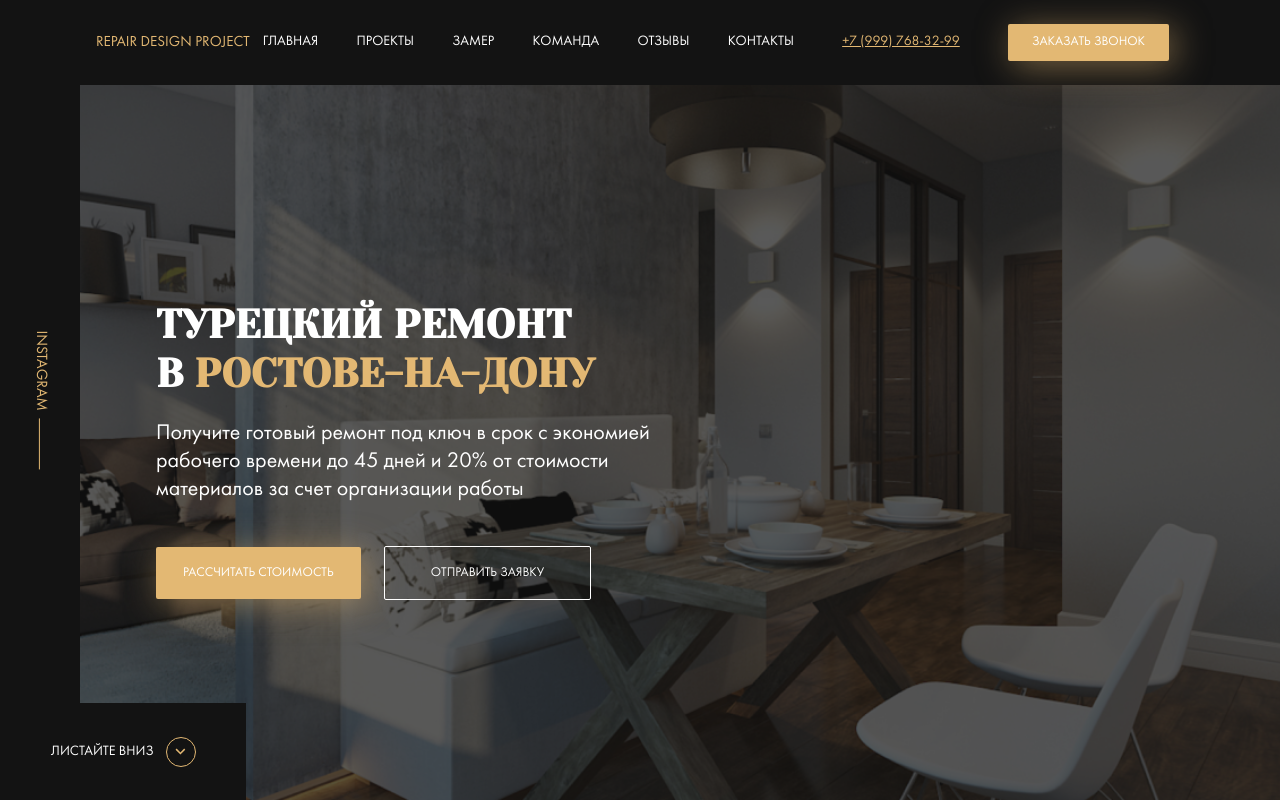
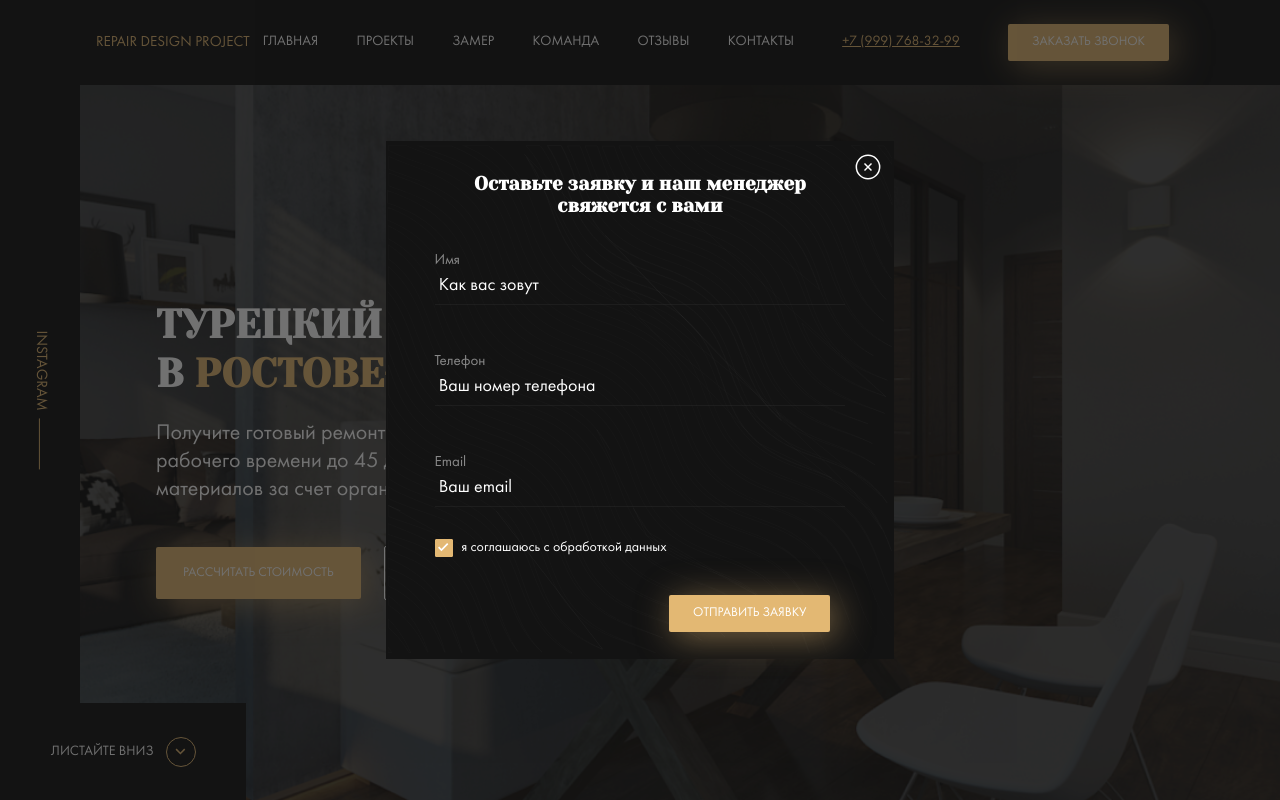
Before and after one commit to pavelgitvasilev/pavelfreelance, a website: page index.html in a window 1280 px wide. Shown: the top 800 px of the page. Drawn offline with Linux system fonts and the light colour scheme; files whose address does not match are found by name.

Commit message:
feat: add modal dialog

```diff
--- a/index.html
+++ b/index.html
@@ -304,8 +304,30 @@
     <!-- /.row -->
   </div>
 </section>
-
 </main>
+  <div class="modal">
+    <div class="modal__dialog">
+      <button class="modal__close"></button>
+      <h3 class="modal__title">Оставьте заявку и наш менеджер свяжется с вами</h3>
+      <form action="#" class="form modal__form">
+        <label for="user-name" class="label form__label label--light">Имя</label>
+        <input type="text" class="input form__input modal__input" id="user-name" placeholder="Как вас зовут">
+        <label for="user-phone" class="label form__label label--light">Телефон</label>
+        <input type="tel" class="input form__input modal__input" id="user-phone" placeholder="Ваш номер телефона">
+        <label for="user-email" class="label form__label label--light">Email</label>
+        <input type="email" class="input form__input modal__input" id="user-email" placeholder="Ваш email">
+        <div class="policy modal__policy">
+          <input type="checkbox" name="policy-checkbox" id="policy-checkbox" class="policy__checkbox" checked>
+          <label for="policy-checkbox" class="policy__label">я соглашаюсь с обработкой данных</label>
+        </div>
+        <!-- /.policy -->
+        <button class="button button--primary modal__button">Отправить заявку</button>
+      </form>
+      <!-- /.form modal__form -->
+    </div>
+    <!-- /.modal-dialog -->
+  </div>
+  <!-- /.modal -->
 
 </body>
 </html>
--- a/sass/_interface.sass
+++ b/sass/_interface.sass
@@ -20,3 +20,39 @@
   background-color: transparent
   color: $light
   width: 207px
+
+.label
+  &--light
+    color: rgba($light, 0.5)
+    font-size: 1.07rem
+
+.input
+  background-color: transparent
+  border: none
+  border-bottom: 1px solid rgba(54, 54, 54, 0.3)
+  font-size: 1.285rem
+  color: $light
+  padding: 0.5rem 0
+  &::placeholder
+    color: $light
+    padding: 0.3rem
+
+.policy
+  &__checkbox
+    opacity: 0
+    visibility: hidden
+    &:checked +
+      .policy__label
+        &::before
+          background: $primary url('../img/checkbox.svg') no-repeat center / 0.8rem
+  &__label
+    display: flex
+    align-items: center
+    &::before
+      content: ''
+      width: 18px
+      height: 18px
+      border: 1px solid $primary
+      border-radius: 1px
+      cursor: pointer
+      margin-right: 0.64rem
--- a/sass/style.sass
+++ b/sass/style.sass
@@ -8,4 +8,5 @@
 @import 'templates/hero'
 @import 'templates/control'
 @import 'templates/types'
+@import 'templates/modal'
 @import 'media'
--- /dev/null
+++ b/sass/templates/_modal.sass
@@ -0,0 +1,46 @@
+.modal
+ position: fixed
+ z-index: 199
+ left: 0
+ top: 0
+ bottom: 0
+ right: 0
+ width: 100%
+ height: 100%
+ background-color: rgba($dark, 0.6)
+ display: flex
+ justify-content: center
+ align-items: center
+ &__dialog
+  position: relative
+  max-width: 36.35rem
+  background: $dark url('../abs()img/bg-lines.svg') no-repeat center
+  padding: 2.36rem 3.5rem 1.928rem
+  color: $light
+ &__close
+  position: absolute
+  top: 0
+  right: 0
+  width: 28px
+  height: 28px
+  background: transparent url('../img/circle.svg') no-repeat center
+  border: none
+  margin: 12px
+  cursor: pointer
+ &__title
+  font-family: 'Yeseva One', cursive
+  font-size: 1.357rem
+  text-align: center
+  margin: 0
+  margin-bottom: 2.428rem
+ &__form
+  display: flex
+  flex-direction: column
+ &__input
+  margin-bottom: 3.428rem
+  &:last-of-type
+   margin-bottom: 1rem
+ &__policy
+  margin-bottom: 2.7rem
+ &__button
+  align-self: flex-end
```
Also changed, not shown: css/style.css, img/bg-lines.svg (added), img/checkbox.svg (added), img/circle.svg (added).
